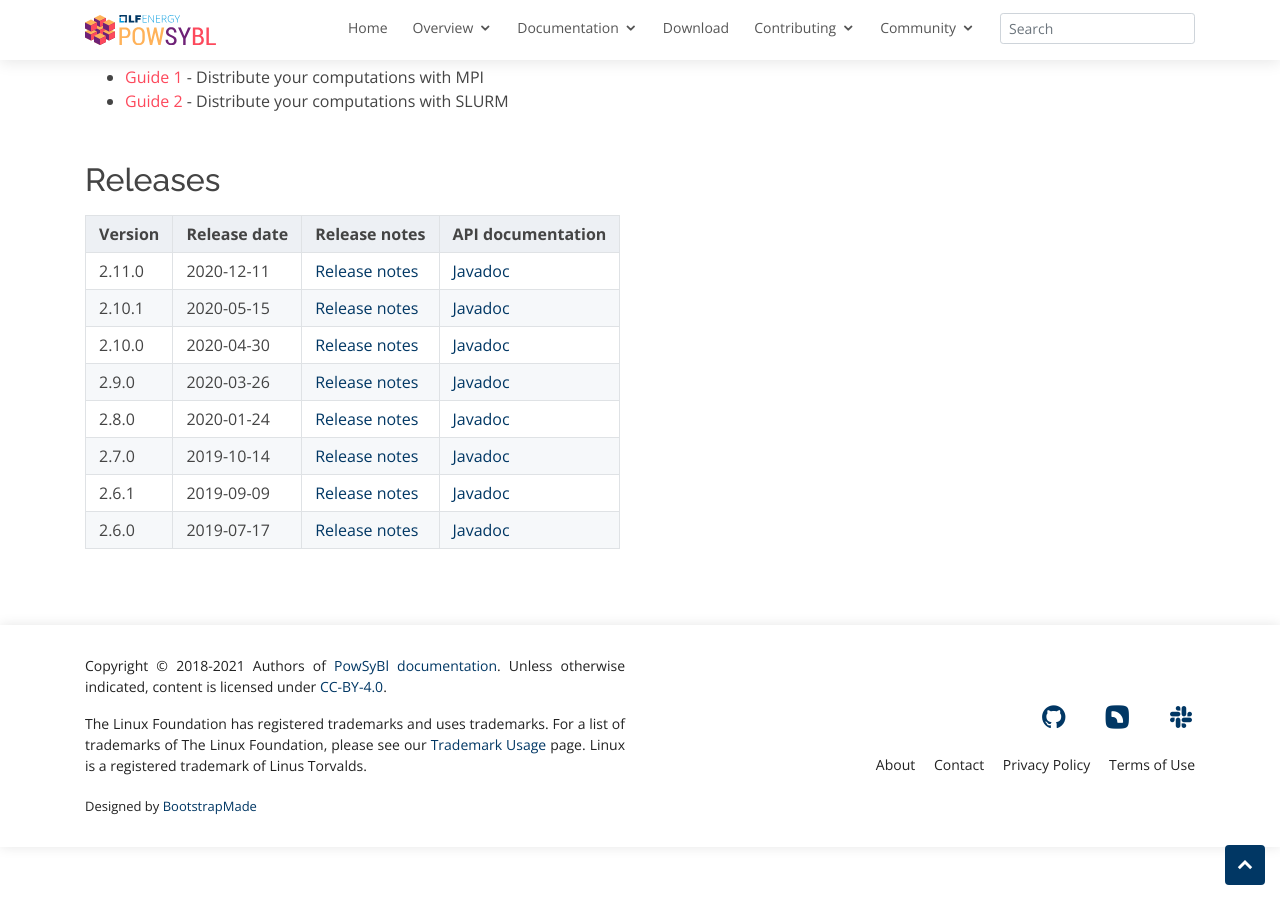
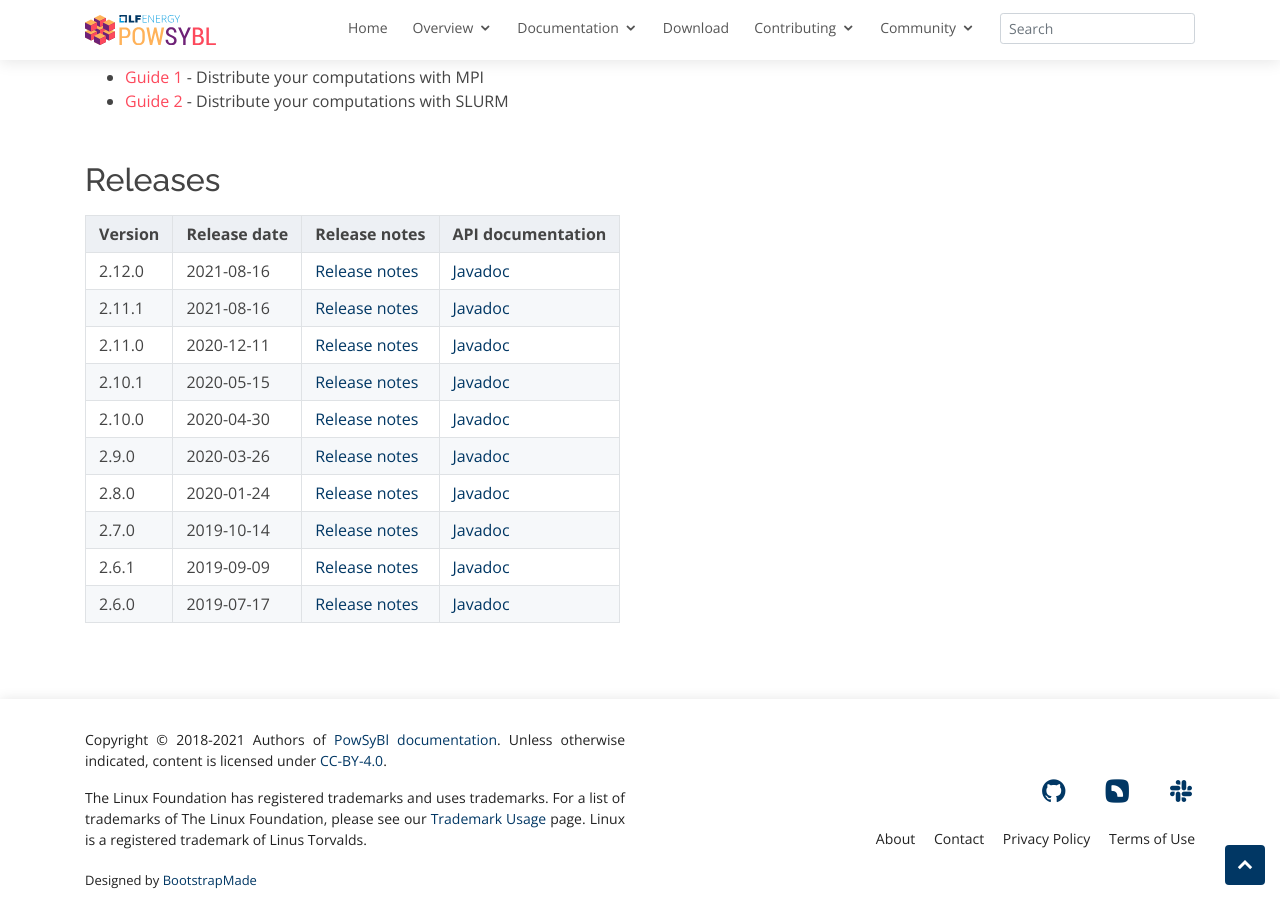
Before and after one commit to powsybl/powsybl.github.io, a Jekyll site: the page built from pages/documentation/developer/repositories/powsybl-hpc.md, in a window 1280 px wide and 900 px high, scrolled down 504 px. Built offline with Jekyll 4.4.1, drawn with Linux system fonts in a browser that asks for light colours; our own code applies the rules of GitHub Pages for plain Markdown files.

Commit message:
Add new powsybl-hpc releases in table (#233)
Signed-off-by: Florian Dupuy <florian.dupuy@rte-france.com>

```diff
--- a/pages/documentation/developer/repositories/powsybl-hpc.md
+++ b/pages/documentation/developer/repositories/powsybl-hpc.md
@@ -18,6 +18,8 @@
 
 | Version | Release date | Release notes | API documentation |
 | ------- | ------------ | ------------- | ----------------- |
+| 2.12.0 | 2021-08-16 | [Release notes](https://github.com/powsybl/powsybl-hpc/releases/tag/v2.12.0) | [Javadoc](https://javadoc.io/doc/com.powsybl/powsybl-hpc/2.12.0/index.html) |
+| 2.11.1 | 2021-08-16 | [Release notes](https://github.com/powsybl/powsybl-hpc/releases/tag/v2.11.1) | [Javadoc](https://javadoc.io/doc/com.powsybl/powsybl-hpc/2.11.1/index.html) |
 | 2.11.0 | 2020-12-11 | [Release notes](https://github.com/powsybl/powsybl-hpc/releases/tag/v2.11.0) | [Javadoc](https://javadoc.io/doc/com.powsybl/powsybl-hpc/2.11.0/index.html) |
 | 2.10.1 | 2020-05-15 | [Release notes](https://github.com/powsybl/powsybl-hpc/releases/tag/v2.10.1) | [Javadoc](https://javadoc.io/doc/com.powsybl/powsybl-hpc/2.10.1/index.html) |
 | 2.10.0 | 2020-04-30 | [Release notes](https://github.com/powsybl/powsybl-hpc/releases/tag/v2.10.0) | [Javadoc](https://javadoc.io/doc/com.powsybl/powsybl-hpc/2.10.0/index.html) |
```
